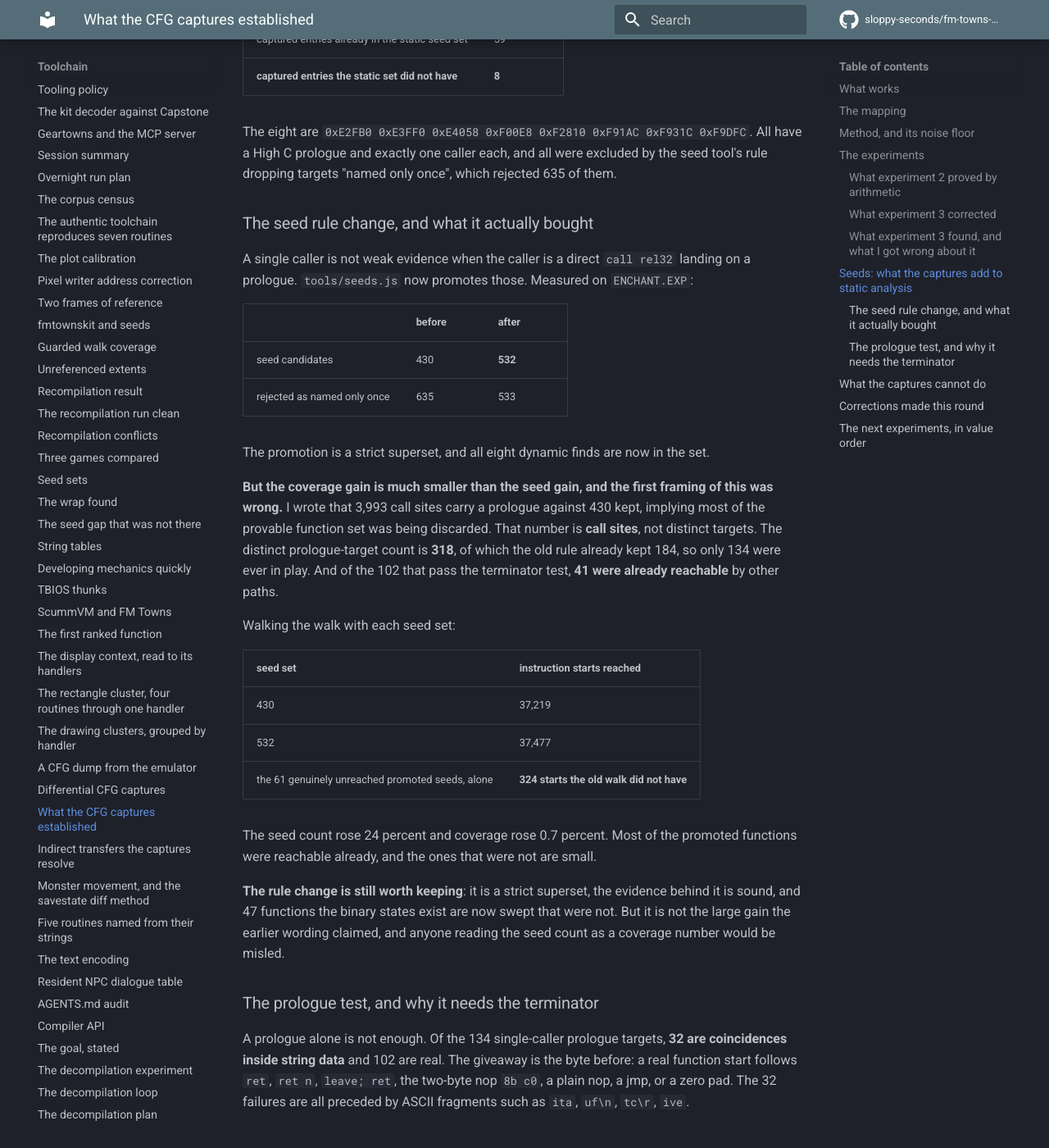
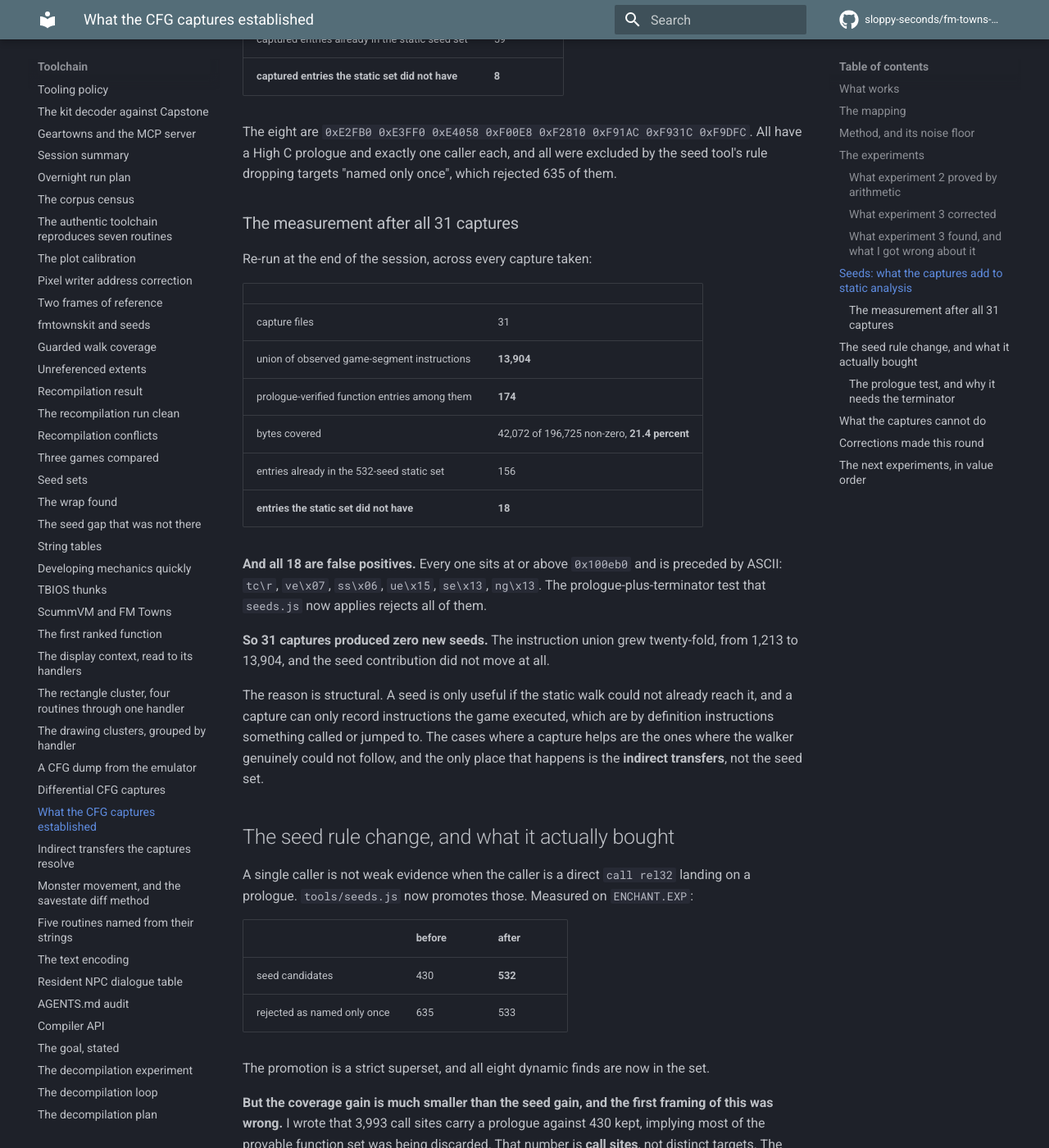
Before and after one commit to sloppy-seconds/fm-towns-ultima, an MkDocs documentation site: the page built from docs/cfg-findings.md, in a window 1280 px wide and 1400 px high, scrolled down 2937 px. Shown: the whole window at 82% size. Built offline with MkDocs 1.6.1 and Material for MkDocs 9.7.7, drawn with Linux system fonts in a browser that asks for light colours; comment, search, counter and statistics services are not loaded.

Commit message:
Measured: 31 captures produced zero new seeds, and that is structural
Re-ran the measurement across every capture taken in the session, rather than
reporting what we did.

  capture files                                    31
  union of observed game-segment instructions   13904
  prologue-verified function entries              174
  bytes covered                    42072 of 196725 non-zero, 21.4 percent
  entries already in the 532-seed static set      156
  entries the static set did not have              18

And all 18 are false positives. Every one sits at or above 0x100eb0 and is preceded
by ASCII: tc\r, ve\x07, ss\x06, ue\x15, se\x13, ng\x13. The prologue-plus-terminator
test seeds.js applies rejects every one.

So the instruction union grew twenty-fold, from 1213 to 13904, and the seed
contribution did not move.

The reason is structural and worth stating, because it means more captures of this
kind will not help. A seed only matters if the static walk could not already reach
it, and a capture can only record instructions the game executed, which are by
definition instructions something called or jumped to. The one place the walker
genuinely cannot follow is the indirect transfers, and that is where the captures
did help: indirect resolution went from 1 of 21 to 4 of 21.

Recorded so the next session does not take thirty-one more captures expecting seeds.

```diff
--- a/docs/cfg-findings.md
+++ b/docs/cfg-findings.md
@@ -102,7 +102,32 @@ The eight are `0xE2FB0 0xE3FF0 0xE4058 0xF00E8 0xF2810 0xF91AC 0xF931C 0xF9DFC`.
 prologue and exactly one caller each, and all were excluded by the seed tool's rule dropping targets
 "named only once", which rejected 635 of them.
 
-### The seed rule change, and what it actually bought
+### The measurement after all 31 captures
+
+Re-run at the end of the session, across every capture taken:
+
+| | |
+|---|---|
+| capture files | 31 |
+| union of observed game-segment instructions | **13,904** |
+| prologue-verified function entries among them | **174** |
+| bytes covered | 42,072 of 196,725 non-zero, **21.4 percent** |
+| entries already in the 532-seed static set | 156 |
+| **entries the static set did not have** | **18** |
+
+**And all 18 are false positives.** Every one sits at or above `0x100eb0` and is preceded by ASCII:
+`tc\r`, `ve\x07`, `ss\x06`, `ue\x15`, `se\x13`, `ng\x13`. The prologue-plus-terminator test that `seeds.js`
+now applies rejects all of them.
+
+**So 31 captures produced zero new seeds.** The instruction union grew twenty-fold, from 1,213 to 13,904,
+and the seed contribution did not move at all.
+
+The reason is structural. A seed is only useful if the static walk could not already reach it, and a
+capture can only record instructions the game executed, which are by definition instructions something
+called or jumped to. The cases where a capture helps are the ones where the walker genuinely could not
+follow, and the only place that happens is the **indirect transfers**, not the seed set.
+
+## The seed rule change, and what it actually bought
 
 A single caller is not weak evidence when the caller is a direct `call rel32` landing on a prologue.
 `tools/seeds.js` now promotes those. Measured on `ENCHANT.EXP`:
```
